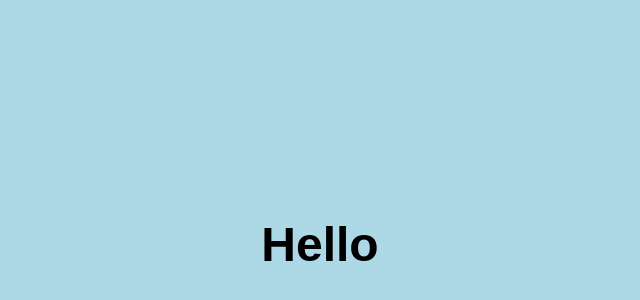
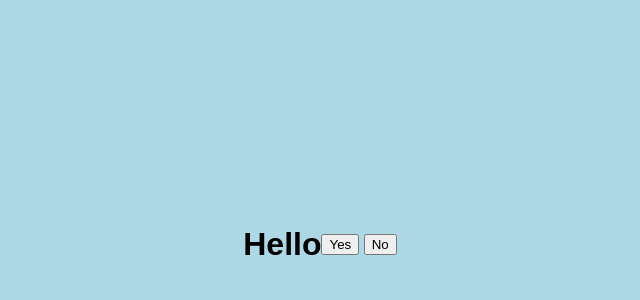
Before and after one commit to caomeimilk/fordayna, a plain HTML site: page index.html in a window 1280 px wide. Shown: the part 156-456 px from the top of the page, without its empty margins (320-960 px from the left). Drawn offline with Linux system fonts and the light colour scheme.

Commit message:
Update index.html

```diff
--- a/index.html
+++ b/index.html
@@ -16,12 +16,18 @@
         }
 
         h1 {
-            font-size: 3em; /* Adjust font size as needed */
+            font-size: 2em; /* Adjust font size as needed */
             color: #000000; /* White text color (you can change this) */
         }
     </style>
 </head>
 <body>
     <h1>Hello</h1>
+    <body>
+    <div class="container">
+        <button id="yesButton">Yes</button>
+        <button id="noButton">No</button>
+    </div>
+    <div id="result"></div>
 </body>
 </html>
```
